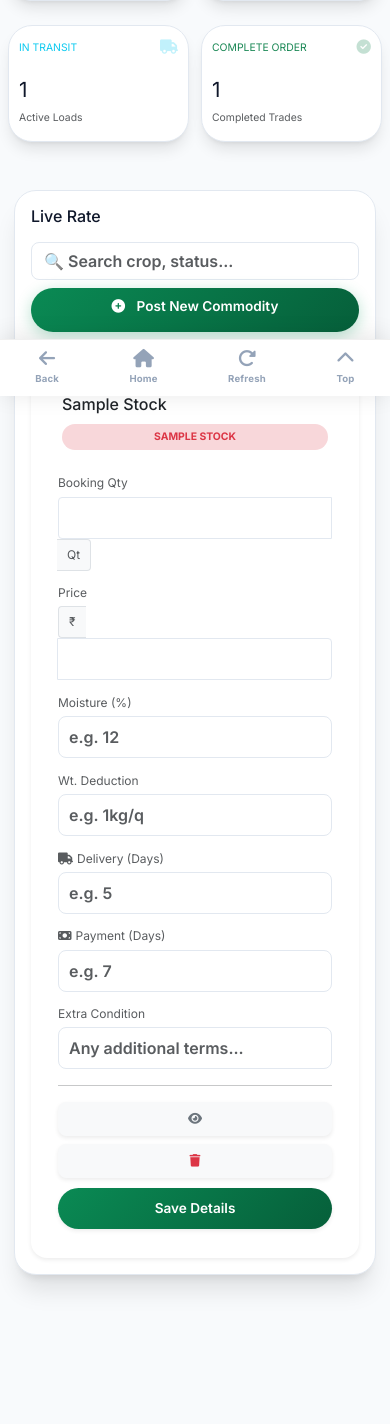
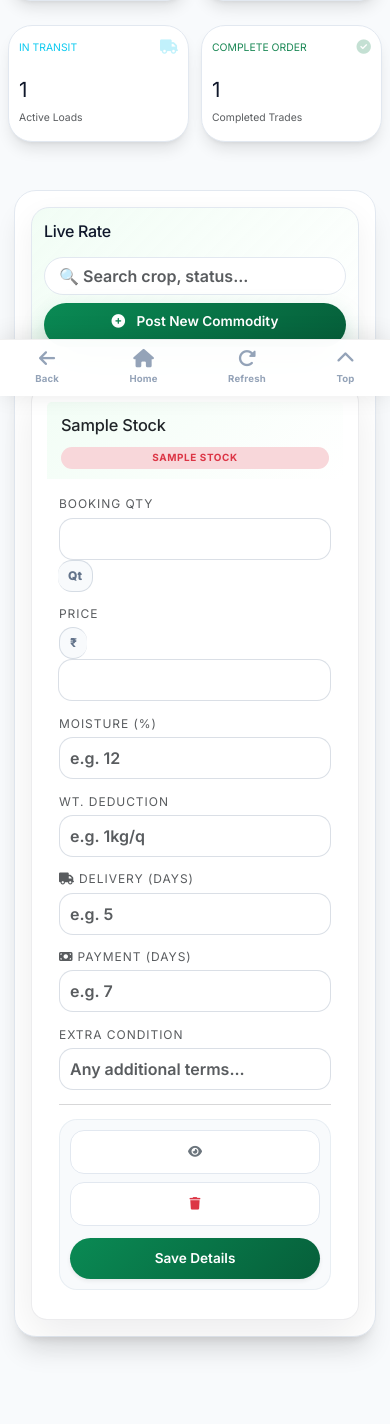
Before and after one commit to Shashank758/Sarna_Broker_Website-2, a Flask app: template templates/miller.html in a window 390 px wide. Shown: the part 448-1872 px from the top of the page. Before the commit the page ends 1738 px from the top, so only its background shows below. Run offline with Flask 3, Linux system fonts and the light colour scheme; the template is opened without the code that fills it: most values are stand-ins (such as "Sample title", 1, 10 or a date in 2020); some libraries are stand-ins or nearby versions.

Commit message:
Update miller.html

```diff
--- a/templates/miller.html
+++ b/templates/miller.html
@@ -135,6 +135,123 @@
     font-weight: 600;
   }
 
+  /* =========================
+     LIVE RATE (STOCK) — PREMIUM UI
+     ========================= */
+  .stock-toolbar {
+    background: linear-gradient(135deg, rgba(240, 253, 244, 0.9), rgba(255, 255, 255, 1));
+    border: 1px solid var(--border);
+    border-radius: 22px;
+    padding: 16px 16px;
+    box-shadow: 0 10px 28px rgba(15, 23, 42, 0.06);
+  }
+
+  .stock-toolbar h4 {
+    letter-spacing: -0.02em;
+  }
+
+  .stock-search {
+    width: 320px;
+    border-radius: 999px !important;
+    padding-left: 14px;
+  }
+
+  .stock-cta {
+    border-radius: 999px !important;
+    box-shadow: 0 10px 24px rgba(10, 138, 84, 0.22);
+  }
+
+  .stock-card {
+    border-radius: 22px !important;
+    border: 1px solid rgba(15, 23, 42, 0.08) !important;
+    box-shadow: 0 14px 40px rgba(2, 6, 23, 0.08) !important;
+    overflow: hidden;
+    transition: transform 0.18s ease, box-shadow 0.18s ease, border-color 0.18s ease;
+  }
+
+  .stock-card:hover {
+    transform: translateY(-4px);
+    border-color: rgba(10, 138, 84, 0.35) !important;
+    box-shadow: 0 18px 50px rgba(2, 6, 23, 0.12) !important;
+  }
+
+  .stock-card-header {
+    background: linear-gradient(135deg, rgba(240, 253, 244, 0.85), rgba(255, 255, 255, 1));
+    padding: 18px 18px 12px !important;
+  }
+
+  .stock-title {
+    font-size: 1.15rem;
+    letter-spacing: -0.01em;
+  }
+
+  .stock-status {
+    border-radius: 999px !important;
+    padding: 8px 14px !important;
+    font-size: 0.7rem !important;
+    letter-spacing: 0.06em;
+  }
+
+  .stock-card-body {
+    padding: 16px 18px 18px !important;
+  }
+
+  .stock-card-body .form-label {
+    font-size: 0.72rem;
+    letter-spacing: 0.08em;
+    text-transform: uppercase;
+    color: #64748b;
+  }
+
+  .stock-card-body .form-control,
+  .stock-card-body .enterprise-input-sm {
+    border-radius: 14px !important;
+    border-color: rgba(148, 163, 184, 0.35);
+    box-shadow: none !important;
+  }
+
+  .stock-card-body .form-control:focus,
+  .stock-card-body .enterprise-input-sm:focus {
+    border-color: rgba(10, 138, 84, 0.55);
+    box-shadow: 0 0 0 4px rgba(10, 138, 84, 0.12) !important;
+  }
+
+  .stock-card-body .input-group-text {
+    border-radius: 14px !important;
+    border-color: rgba(148, 163, 184, 0.35);
+    background: #f8fafc !important;
+    color: #64748b !important;
+    font-weight: 800;
+  }
+
+  .stock-divider {
+    margin: 14px 0 !important;
+    opacity: 0.18;
+  }
+
+  .stock-actions {
+    background: rgba(248, 250, 252, 0.9);
+    border: 1px solid rgba(226, 232, 240, 0.7);
+    border-radius: 18px;
+    padding: 10px 10px;
+  }
+
+  .stock-icon-btn {
+    width: 42px;
+    height: 42px;
+    display: inline-flex;
+    align-items: center;
+    justify-content: center;
+    border-radius: 14px !important;
+    border: 1px solid rgba(226, 232, 240, 1) !important;
+    background: #fff !important;
+  }
+
+  .stock-save {
+    min-height: 42px;
+    border-radius: 999px !important;
+  }
+
   /* Miller mobile adjustments */
   @media (max-width: 767px) {
     .miller-hero {
@@ -159,42 +276,36 @@
     }
 
     /* Live Rate header: stack search + button */
-    #stock .d-flex.justify-content-between.align-items-center {
+    #stock .stock-toolbar {
       flex-direction: column;
       align-items: stretch !important;
       gap: 10px;
     }
 
-    #stock .d-flex.justify-content-between.align-items-center h4 {
+    #stock .stock-toolbar h4 {
       text-align: left;
     }
 
-    #stock .d-flex.justify-content-between.align-items-center .d-flex.gap-2 {
+    #stock .stock-toolbar .d-flex.gap-2 {
       flex-direction: column;
       width: 100%;
     }
 
-    #stockSearch {
+    #stockSearch,
+    .stock-search {
       width: 100% !important;
     }
 
-    #stock .btn-enterprise {
+    #stock .btn-enterprise,
+    #stock .stock-cta {
       width: 100%;
       justify-content: center;
     }
 
     /* Stock card forms: single column and comfy on mobile */
-    .stock-item .card {
-      border-radius: 18px;
-    }
-
     .stock-item .card-header {
       padding-top: 16px;
       padding-bottom: 10px;
-    }
-
-    .stock-item .card-body {
-      padding: 16px 14px 18px;
     }
 
     .stock-item .card-body .row.g-3 .col-6 {
@@ -234,35 +345,44 @@
   /* Extra compact layout for very small screens */
   @media (max-width: 576px) {
     /* Make each card feel lighter / smaller */
-    .stock-item .card {
-      border-radius: 16px;
+    .stock-toolbar {
+      border-radius: 18px;
+      padding: 14px 12px;
     }
 
-    .stock-item .card-header h5 {
-      font-size: 1rem;
+    .stock-card {
+      border-radius: 18px !important;
     }
 
-    .stock-item .card-header .badge {
-      font-size: 0.65rem;
-      padding: 4px 10px;
+    .stock-card-header {
+      padding: 14px 14px 10px !important;
     }
 
-    .stock-item .card-body {
-      padding: 12px 12px 14px;
+    .stock-title {
+      font-size: 1.02rem;
+    }
+
+    .stock-status {
+      padding: 6px 12px !important;
+      font-size: 0.62rem !important;
+    }
+
+    .stock-card-body {
+      padding: 12px 12px 14px !important;
     }
 
     .stock-item label.form-label {
       margin-bottom: 4px;
     }
 
-    .stock-item .enterprise-input-sm,
-    .stock-item .form-control {
+    .stock-card-body .enterprise-input-sm,
+    .stock-card-body .form-control {
       padding: 8px 10px;
       min-height: 38px;
       font-size: 0.85rem;
     }
 
-    .stock-item .input-group-text {
+    .stock-card-body .input-group-text {
       padding: 6px 10px;
       font-size: 0.75rem;
     }
@@ -273,12 +393,13 @@
     }
 
     /* Keep icon buttons small but tappable */
-    .stock-item .d-flex.justify-content-between.align-items-center .d-flex.gap-2 .btn {
-      padding: 6px 0;
-      min-height: 34px;
+    .stock-icon-btn {
+      width: 40px;
+      height: 40px;
+      border-radius: 14px !important;
     }
 
-    .stock-item .btn-enterprise {
+    .stock-save {
       min-height: 40px;
       font-size: 0.85rem;
     }
@@ -359,13 +480,13 @@
   <div class="miller-tab-content tab-content" id="millerTabsContent">
     <!-- STOCK TAB -->
     <div class="tab-pane fade show active" id="stock" role="tabpanel">
-      <div class="d-flex justify-content-between align-items-center mb-4 flex-wrap gap-3">
+      <div class="d-flex justify-content-between align-items-center mb-4 flex-wrap gap-3 stock-toolbar">
         <h4 class="fw-800 mb-0">Live Rate</h4>
         <div class="d-flex gap-2 align-items-center">
-          <input type="text" id="stockSearch" class="form-control enterprise-input-sm" style="width: 260px;"
+          <input type="text" id="stockSearch" class="form-control enterprise-input-sm stock-search"
             placeholder="🔍 Search crop, status..."
             oninput="universalSearch('stockSearch', '#stock table tbody', 'tr')">
-          <a href="/miller/post-stock" class="btn btn-enterprise rounded-pill px-4 fw-800 py-2">
+          <a href="/miller/post-stock" class="btn btn-enterprise px-4 fw-800 py-2 stock-cta">
             <i class="fa fa-plus-circle me-2"></i> Post New Commodity
           </a>
         </div>
@@ -375,17 +496,17 @@
       <div class="row g-4" id="stock-grid">
         {% for s in stocks %}
         <div class="col-md-6 col-lg-4 stock-item">
-          <div class="card h-100 shadow-sm border-0 rounded-4">
+          <div class="card h-100 stock-card">
             <div
-              class="card-header bg-white border-bottom-0 pt-4 pb-2 d-flex justify-content-between align-items-center">
-              <h5 class="fw-800 text-dark mb-0 text-capitalize">{{ s[2] }}</h5>
+              class="card-header bg-white border-bottom-0 d-flex justify-content-between align-items-center stock-card-header">
+              <h5 class="fw-800 text-dark mb-0 text-capitalize stock-title">{{ s[2] }}</h5>
               <span
-                class="badge {{ 'bg-success-subtle text-success' if s[9] == 'open' else 'bg-danger-subtle text-danger' }} fw-800 fs-xs rounded-pill px-3 py-2">
+                class="badge stock-status {{ 'bg-success-subtle text-success' if s[9] == 'open' else 'bg-danger-subtle text-danger' }} fw-800">
                 {{ s[9]|upper }}
               </span>
             </div>
 
-            <div class="card-body">
+            <div class="card-body stock-card-body">
               <form method="POST" action="/update_miller_stock/{{ s[0] }}">
                 <div class="row g-3">
                   <!-- Row 1: Qty & Price -->
@@ -440,31 +561,31 @@
                   </div>
                 </div>
 
-                <hr class="my-3 opacity-25">
+                <hr class="stock-divider">
 
                 <!-- Action Buttons -->
-                <div class="d-flex justify-content-between align-items-center">
+                <div class="d-flex justify-content-between align-items-center stock-actions">
                   <div class="d-flex gap-2">
                     {% if s[9] == 'open' %}
                     <button type="submit" formaction="/miller/toggle_stock_status/{{ s[0] }}"
-                      class="btn btn-light shadow-sm text-secondary btn-sm px-3 rounded-3" title="Hide from Market">
+                      class="btn btn-light text-secondary btn-sm stock-icon-btn" title="Hide from Market">
                       <i class="fa fa-eye-slash"></i>
                     </button>
                     {% else %}
                     <button type="submit" formaction="/miller/toggle_stock_status/{{ s[0] }}"
-                      class="btn btn-light shadow-sm text-secondary btn-sm px-3 rounded-3" title="Show on Market">
+                      class="btn btn-light text-secondary btn-sm stock-icon-btn" title="Show on Market">
                       <i class="fa fa-eye"></i>
                     </button>
                     {% endif %}
 
                     <button type="submit" formaction="/miller/delete_stock/{{ s[0] }}"
-                      class="btn btn-light shadow-sm text-danger btn-sm px-3 rounded-3"
+                      class="btn btn-light text-danger btn-sm stock-icon-btn"
                       onclick="return confirm('Delete this stock listing?')">
                       <i class="fa fa-trash"></i>
                     </button>
                   </div>
 
-                  <button class="btn btn-enterprise btn-sm px-4 fw-800 rounded-pill shadow-sm" title="Save Changes">Save
+                  <button class="btn btn-enterprise btn-sm px-4 fw-800 shadow-sm stock-save" title="Save Changes">Save
                     Details</button>
                 </div>
               </form>
```
